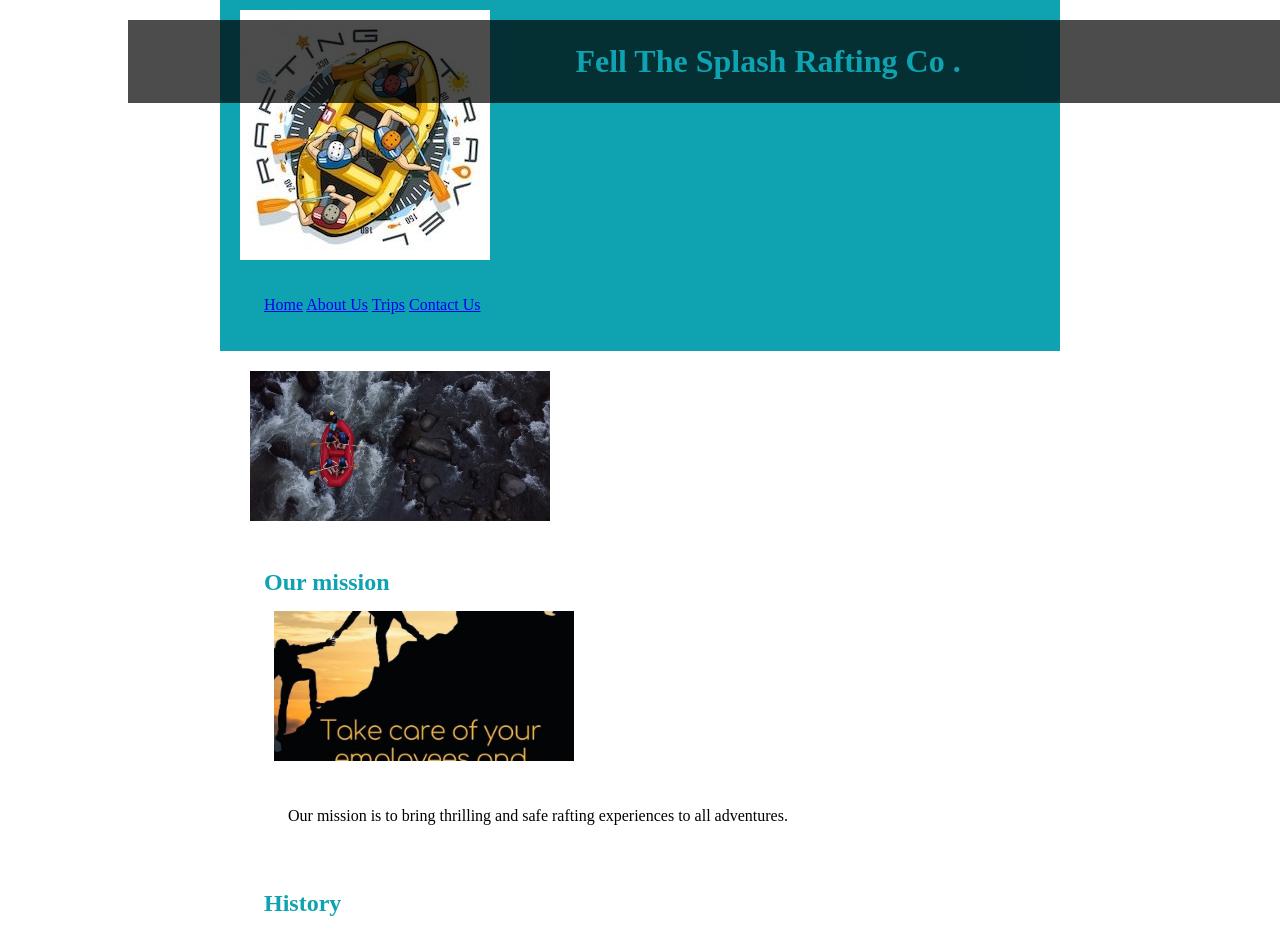
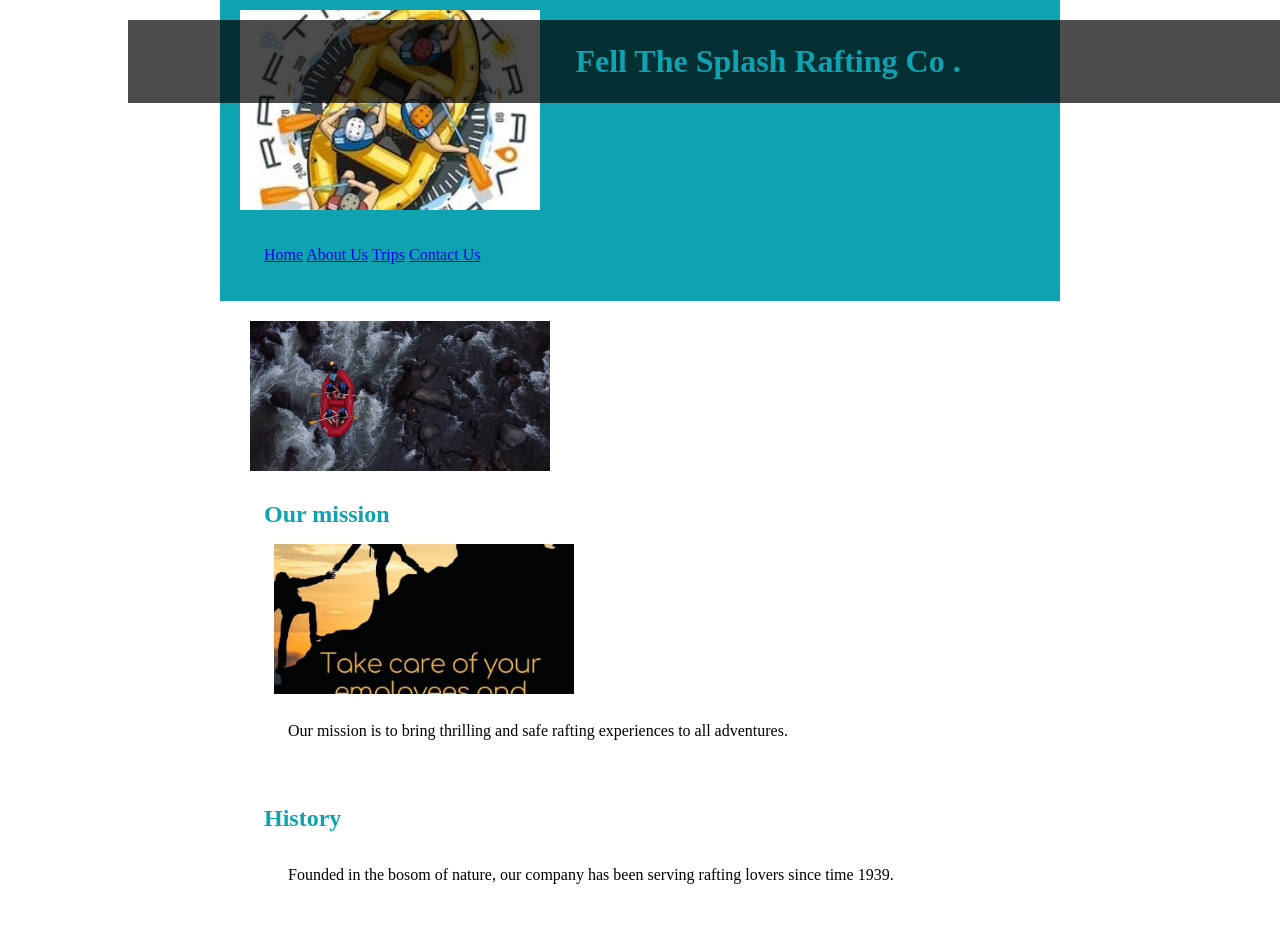
Before and after one commit to dave011-hub/wdd130, a plain HTML site: page wwr/about.html in a window 1280 px wide. Shown: the top 926 px of the page. Drawn offline with Linux system fonts and the light colour scheme; a web font is replaced by a local one.

Commit message:
added some changes

```diff
--- a/wwr/styles/rafting.css
+++ b/wwr/styles/rafting.css
@@ -116,7 +116,7 @@ main img:not(.hero img):not(.hero article img) {
   height: 150px;
   object-fit: cover;
   margin: 10px;
-  display: inline-block;
+  display: block;
 }
 
 
@@ -149,3 +149,9 @@ h1 {
   background-color: var(--accent1-color);
   color: #0FA3B1;
 }
+
+img{
+  width: 300px;
+  height: 200px;
+  object-fit: cover;
+  }
```
Also changed, not shown: 1 other file.
